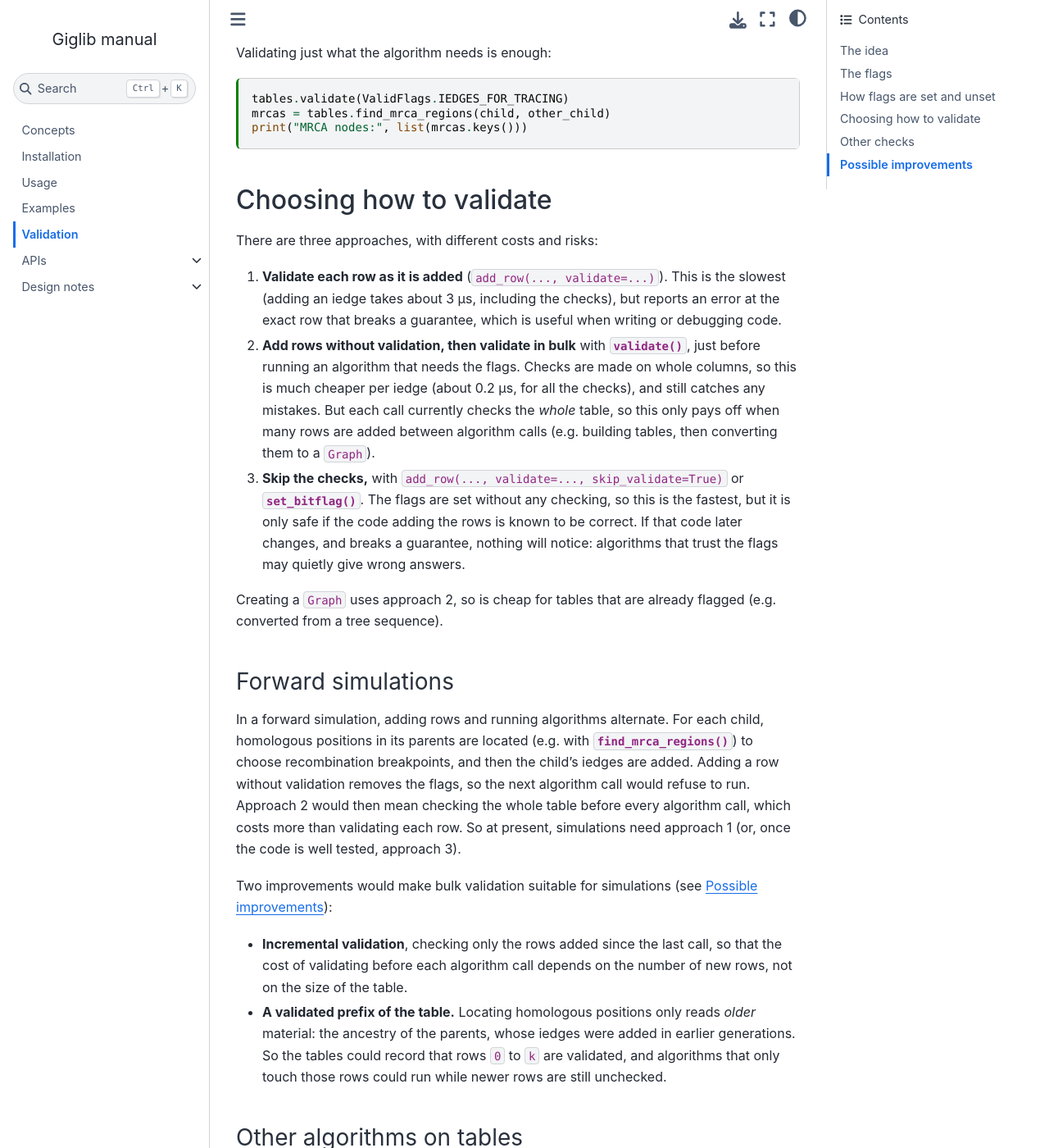
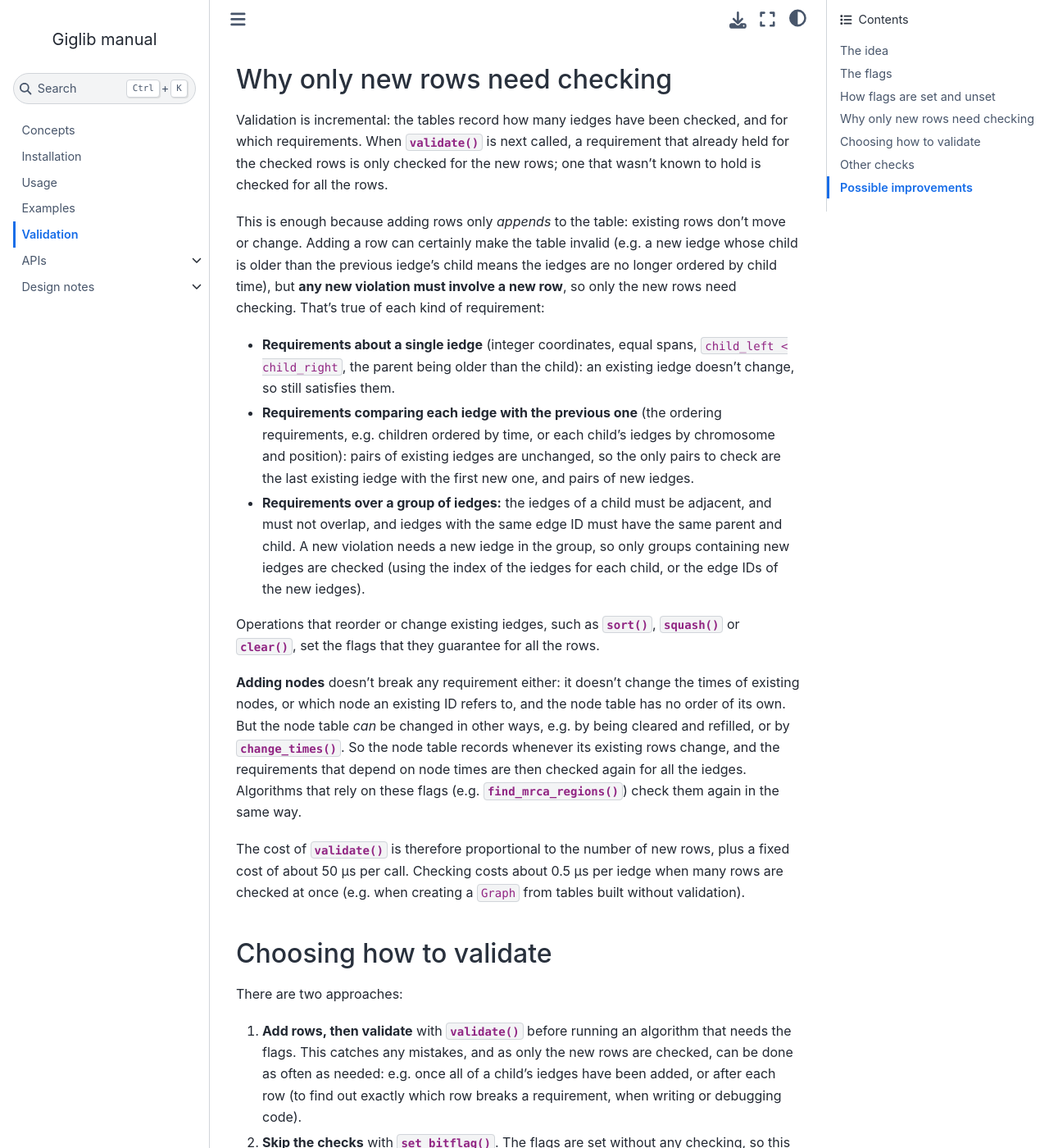
Before and after one commit to hyanwong/giglib, a Jupyter Book: the page built from docs/validation.md, in a window 1280 px wide and 1400 px high, scrolled down 4522 px. Shown: the whole window at 82% size. Built offline with Jupyter Book 1.0.4 settings and Sphinx 7.4.7 and the Sphinx Book theme 1.1.4, drawn with Linux system fonts in a browser that asks for light colours; some of the changed text lies outside the part shown.

Commit message:
Validate iedges with one incremental implementation of the rules
Tables.validate() is now the only way the iedge validity rules are checked,
through a single implementation (Tables._check_iedges), and it only checks the
rows added since it was last called. Rules that depend on node times are
rechecked for all rows if the node table has been changed (other than by adding
rows), including by algorithms that rely on the flags.

- Remove per-row validation: the validate= and skip_validate= arguments of
  IEdgeTable.add_row() and append(), and Tables.add_iedge_row().
  IEdgeTable.set_bitflag() remains the way to mark rows valid without checking.
- IEdgeTable.add_row() always refuses non-integer values.
- The check that node IDs are valid moves from IEDGES_INTEGERS to
  IEDGES_PARENT_OLDER_THAN_CHILD. IEDGES_FROM_TSKIT now includes IEDGES_INTEGERS.
- Explain on the Validation page why only new rows need checking.

Co-Authored-By: Claude Opus 5.5 <noreply@anthropic.com>

````diff
--- a/docs/design/storage.md
+++ b/docs/design/storage.md
@@ -104,8 +104,9 @@ Tables and graphs maintain indexes, to avoid scanning whole tables:
 
 The iedges table has a bitmask of {class}`~giglib.ValidFlags`, each recording a guarantee about
 the table (e.g. that iedges for each child are sorted, or that parents are older than children).
-Rows can be checked as they are added (using `validate=` in `add_row`), or in bulk (using
-{meth}`~giglib.Tables.validate`, which works on whole columns), and each table algorithm checks for
+They are checked by {meth}`~giglib.Tables.validate`, which works on whole columns, and only checks
+the rows added since it was last called (the table records how many rows have been checked).
+Each table algorithm checks for
 the guarantees it needs, using `has_all_bitflags()`. Creating a `Graph` requires all of them. See
 {ref}`sec_validation`.
 
@@ -124,7 +125,7 @@ must preserve:
 |---|---|
 | Columns | Each column is available as a numpy array (e.g. `tables.iedges.child`), which cannot be edited in place |
 | Rows | `table[i]` returns a row object with named fields; `len(table)` is the number of rows |
-| Adding rows | `add_row()` returns the new row's ID, and (with `validate=`) checks the requested guarantees |
+| Adding rows | `add_row()` returns the new row's ID, and refuses non-integer iedge values |
 | Queries | Methods on tables return IDs (e.g. `ids_for_child`, `filter_nodes`); methods on a `Graph` return objects |
 | Validity | `ValidFlags`, `has_all_bitflags()`, `set_bitflag()` and `unset_bitflag()` |
 | Immutability | A `Graph`, and the tables it wraps, cannot be changed |
@@ -214,8 +215,7 @@ Keep the public contract above fixed, and replace the storage behind it graduall
 - Should the indexes currently built when a `Graph` is created (e.g. the parent index) be
   maintained by the tables instead?
 - Should bulk addition (`add_rows()`) be added to the current numpy storage, or wait for the
-  core? For nodes and individuals it is simple (grow once, assign whole columns), but iedges
-  need validation and index updates that are currently written one row at a time: should
-  `add_rows()` validate the new rows as a block, or only offer the guarantees that can be
-  checked cheaply?
+  core? For nodes and individuals it is simple (grow once, assign whole columns). For iedges,
+  validation already works on blocks of new rows (see {ref}`sec_validation_incremental`), but the
+  index of iedges for each child is updated one row at a time.
 - How should metadata be handled (e.g. schemas, as in _tskit_)?
--- a/docs/usage.md
+++ b/docs/usage.md
@@ -174,10 +174,10 @@ tables = gigl.Tables()
 root = tables.nodes.add_row(time=2)
 parent = tables.nodes.add_row(time=1)
 child = tables.nodes.add_row(time=0, flags=gigl.NODE_IS_SAMPLE)
-tables.add_iedge_row(parent, root, child_right=10)
-tables.add_iedge_row(child, parent, child_right=10)
+tables.iedges.add_row(parent, root, child_right=10)
+tables.iedges.add_row(child, parent, child_right=10)
 # a duplicated copy of parent positions 0-5
-tables.add_iedge_row(child, parent, child_left=10, child_right=15, parent_left=0, parent_right=5)
+tables.iedges.add_row(child, parent, child_left=10, child_right=15, parent_left=0, parent_right=5)
 for position, base in enumerate("ACGTACGTAC"):
     tables.mutations.add_row(root, position, base)  # ancestral states (with unknown times)
 tables.mutations.add_row(parent, 2, "T", time=1.5)
--- a/docs/validation.md
+++ b/docs/validation.md
@@ -48,8 +48,10 @@ that rely on it are to keep giving correct answers.
   but not e.g. the full canonical sort order.
 - **A {class}`~giglib.Graph` requires all the guarantees** ({data}`~giglib.ValidFlags.GIG`).
   Creating one checks any guarantees that are not already flagged, and then freezes the tables.
-- **Guarantees can be checked as rows are added**, one row at a time, or **later, in bulk**, with
-  {meth}`~giglib.Tables.validate`.
+- **Guarantees are checked with {meth}`~giglib.Tables.validate`,** which only checks the rows
+  added since it was last called, so it is cheap to call often (see
+  {ref}`sec_validation_incremental`). Adding rows makes no checks (apart from refusing
+  non-integer values).
 
 The flags currently only concern the iedges table, as that is where the important guarantees
 are (see {ref}`sec_validation_other` for the other checks).
@@ -60,11 +62,11 @@ Each flag records one guarantee about the iedges table:
 
 | Flag | Guarantees | Needs node times? |
 |---|---|---|
-| `IEDGES_INTEGERS` | All values are integers, and node IDs and coordinates are non-negative (chromosome IDs may be negative, e.g. for circular chromosomes, and the edge ID may be `NULL`) | |
+| `IEDGES_INTEGERS` | Coordinates are non-negative. (All values are integers, as adding a row refuses others. Chromosome IDs may be negative, e.g. for circular chromosomes, and the edge ID may be `NULL`.) | |
 | `IEDGES_INTERVALS` | Each iedge's child and parent intervals have the same length | |
 | `IEDGES_CHILD_INTERVAL_POSITIVE` | `child_left < child_right` (only parent intervals can be reversed, for inversions) | |
 | `IEDGES_FOR_CHILD_NONOVERLAPPING` | Each position of a child's chromosome has at most one parent | |
-| `IEDGES_PARENT_OLDER_THAN_CHILD` | Every parent is older than its child (so the graph is acyclic), and both are nodes in the node table | yes |
+| `IEDGES_PARENT_OLDER_THAN_CHILD` | Every parent is older than its child (so the graph is acyclic), and both are nodes in the node table (i.e. the node IDs are valid) | yes |
 | `IEDGES_SAME_PARENT_CHILD_FOR_EDGE` | iedges with the same edge ID have the same parent and child | |
 | `IEDGES_FOR_CHILD_ADJACENT` | The iedges for each child are next to each other in the table | |
 | `IEDGES_FOR_CHILD_PRIMARY_ORDER_CHR_ASC` | ... and ordered by chromosome | |
@@ -111,55 +113,47 @@ child = tables.nodes.add_row(0, flags=gigl.NODE_IS_SAMPLE)
 print(tables.iedges.flags == ValidFlags.GIG)  # an empty table satisfies everything
 ```
 
-**Adding a row without validation** removes all the iedge flags, as the table can no longer
-guarantee anything:
+**Adding a row** makes no checks (apart from refusing non-integer values), so the table can no
+longer guarantee anything, and the iedge flags are removed:
 
 ```{code-cell}
 tables.iedges.add_row(child, parent, child_right=100)
 print(tables.iedges.flags == 0)
 ```
 
-**Adding a row with validation** checks the requested guarantees for that row, and keeps them
-(if they held before). Guarantees that need node times must be checked using
-{meth}`~giglib.Tables.add_iedge_row`, which can see the node table:
+**Validating** with {meth}`~giglib.Tables.validate` checks the requested guarantees (by default,
+all of them), setting the flag of each, and raising an error for the first that doesn't hold:
 
 ```{code-cell}
-tables.iedges.clear()
-tables.add_iedge_row(child, parent, child_right=100, validate=ValidFlags.GIG)
+tables.validate()
 print(tables.iedges.flags == ValidFlags.GIG)
 
+tables.iedges.add_row(child, parent, child_left=50, child_right=150)  # overlaps the first
 try:
-    tables.add_iedge_row(child, parent, child_left=50, child_right=150, validate=ValidFlags.GIG)
+    tables.validate()
 except ValueError as e:
     print("Error:", e)
 ```
 
-**Bulk validation** with {meth}`~giglib.Tables.validate` checks the whole table, setting the
-flag of each guarantee that holds, and raising an error for the first that doesn't. Guarantees
-that are already flagged are not checked again, unless `recheck=True`. The exception is the
-guarantees that depend on node times (e.g. parents being older than children), which are always
-checked again, as the node table can change without the iedges table knowing (e.g. by being
-cleared and refilled):
-
-```{code-cell}
-tables.iedges.add_row(child, parent, child_left=100, child_right=200)  # removes the flags
-tables.validate()  # checks everything, and sets all the flags again
-print(tables.iedges.flags == ValidFlags.GIG)
-```
+Validation only checks the rows added since it was last called (see
+{ref}`sec_validation_incremental`), so it is cheap to call after adding a few rows, however large
+the tables are.
 
 Other ways that flags are set:
 
 - {meth}`~giglib.Tables.sort` sorts the iedges, and sets the ordering flags.
 - {meth}`~giglib.Tables.from_tree_sequence` sets the flags guaranteed by a valid tree sequence
-  ({data}`~giglib.ValidFlags.IEDGES_FROM_TSKIT`), and checks integer coordinates as it adds rows.
-- {meth}`~giglib.tables.IEdgeTable.set_bitflag` sets flags *without checking anything*. It is a
-  promise, which algorithms then trust (see below). {meth}`~giglib.tables.IEdgeTable.unset_bitflag`
-  removes flags.
+  ({data}`~giglib.ValidFlags.IEDGES_FROM_TSKIT`).
+- {meth}`~giglib.tables.IEdgeTable.set_bitflag` sets flags for the whole table *without checking
+  anything*. It is a promise, which algorithms then trust (see below).
+  {meth}`~giglib.tables.IEdgeTable.unset_bitflag` removes flags.
 
 Algorithms refuse to run if the flags they need are missing, even if the tables happen to be
 valid, and the error names the missing flags:
 
 ```{code-cell}
+tables.iedges.clear()
+tables.iedges.add_row(child, parent, child_right=100)
 other_child = tables.nodes.add_row(0, flags=gigl.NODE_IS_SAMPLE)
 tables.iedges.add_row(other_child, parent, child_right=300)  # flags removed
 try:
@@ -176,28 +170,65 @@ mrcas = tables.find_mrca_regions(child, other_child)
 print("MRCA nodes:", list(mrcas.keys()))
 ```
 
+(sec_validation_incremental)=
+
+## Why only new rows need checking
+
+Validation is incremental: the tables record how many iedges have been checked, and for which
+requirements. When {meth}`~giglib.Tables.validate` is next called, a requirement that already held
+for the checked rows is only checked for the new rows; one that wasn't known to hold is checked
+for all the rows.
+
+This is enough because adding rows only *appends* to the table: existing rows don't move or
+change. Adding a row can certainly make the table invalid (e.g. a new iedge whose child is older
+than the previous iedge's child means the iedges are no longer ordered by child time), but **any
+new violation must involve a new row**, so only the new rows need checking. That's true of each
+kind of requirement:
+
+- **Requirements about a single iedge** (integer coordinates, equal spans,
+  `child_left < child_right`, the parent being older than the child): an existing iedge doesn't
+  change, so still satisfies them.
+- **Requirements comparing each iedge with the previous one** (the ordering requirements, e.g.
+  children ordered by time, or each child's iedges by chromosome and position): pairs of existing
+  iedges are unchanged, so the only pairs to check are the last existing iedge with the first new
+  one, and pairs of new iedges.
+- **Requirements over a group of iedges:** the iedges of a child must be adjacent, and must not
+  overlap, and iedges with the same edge ID must have the same parent and child. A new violation
+  needs a new iedge in the group, so only groups containing new iedges are checked (using the
+  index of the iedges for each child, or the edge IDs of the new iedges).
+
+Operations that reorder or change existing iedges, such as {meth}`~giglib.Tables.sort`,
+{meth}`~giglib.tables.IEdgeTable.squash` or {meth}`~giglib.tables.IEdgeTable.clear`, set the
+flags that they guarantee for all the rows.
+
+**Adding nodes** doesn't break any requirement either: it doesn't change the times of existing
+nodes, or which node an existing ID refers to, and the node table has no order of its own. But
+the node table *can* be changed in other ways, e.g. by being cleared and refilled, or by
+{meth}`~giglib.Tables.change_times`. So the node table records whenever its existing rows
+change, and the requirements that depend on node times are then checked again for all the iedges.
+Algorithms that rely on these flags (e.g. {meth}`~giglib.Tables.find_mrca_regions`) check them
+again in the same way.
+
+The cost of {meth}`~giglib.Tables.validate` is therefore proportional to the number of new rows,
+plus a fixed cost of about 50 µs per call. Checking costs about 0.5 µs per iedge when many rows are
+checked at once (e.g. when creating a `Graph` from tables built without validation).
+
 (sec_validation_choosing)=
 
 ## Choosing how to validate
 
-There are three approaches, with different costs and risks:
+There are two approaches:
 
-1. **Validate each row as it is added** (`add_row(..., validate=...)`). This is the slowest
-   (adding an iedge takes about 3 µs, including the checks), but reports an error at the exact
-   row that breaks a guarantee, which is useful when writing or debugging code.
-2. **Add rows without validation, then validate in bulk** with {meth}`~giglib.Tables.validate`,
-   just before running an algorithm that needs the flags. Checks are made on whole columns, so
-   this is much cheaper per iedge (about 0.2 µs, for all the checks), and still catches any
-   mistakes. But each call currently checks the *whole* table, so this only pays off when many
-   rows are added between algorithm calls (e.g. building tables, then converting them to a
-   `Graph`).
-3. **Skip the checks,** with `add_row(..., validate=..., skip_validate=True)` or
-   {meth}`~giglib.tables.IEdgeTable.set_bitflag`. The flags are set without any checking, so this
-   is the fastest, but it is only safe if the code adding the rows is known to be correct. If that
-   code later changes, and breaks a guarantee, nothing will notice: algorithms that trust the
-   flags may quietly give wrong answers.
+1. **Add rows, then validate** with {meth}`~giglib.Tables.validate` before running an algorithm
+   that needs the flags. This catches any mistakes, and as only the new rows are checked, can be
+   done as often as needed: e.g. once all of a child's iedges have been added, or after each row
+   (to find out exactly which row breaks a requirement, when writing or debugging code).
+2. **Skip the checks** with {meth}`~giglib.tables.IEdgeTable.set_bitflag`. The flags are set
+   without any checking, so this avoids the cost of validating, but it is only safe if the code
+   adding the rows is known to be correct. If that code later changes, and breaks a guarantee,
+   nothing will notice: algorithms that trust the flags may quietly give wrong answers.
 
-Creating a `Graph` uses approach 2, so is cheap for tables that are already flagged (e.g.
+Creating a `Graph` uses approach 1, so is cheap for tables that are already validated (e.g.
 converted from a tree sequence).
 
 ### Forward simulations
@@ -205,21 +236,14 @@ converted from a tree sequence).
 In a forward simulation, adding rows and running algorithms alternate. For each child,
 homologous positions in its parents are located (e.g. with
 {meth}`~giglib.Tables.find_mrca_regions`) to choose recombination breakpoints, and then the
-child's iedges are added. Adding a row without validation removes the
-flags, so the next algorithm call would refuse to run. Approach 2 would then mean checking the
-whole table before every algorithm call, which costs more than validating each row. So at present,
-simulations need approach 1 (or, once the code is well tested, approach 3).
+child's iedges are added. Validating after adding each child's iedges only checks those iedges,
+so the cost doesn't grow as the tables grow.
 
-Two improvements would make bulk validation suitable for simulations (see
-{ref}`sec_validation_improvements`):
-
-- **Incremental validation**, checking only the rows added since the last call, so that the cost
-  of validating before each algorithm call depends on the number of new rows, not on the size of
-  the table.
-- **A validated prefix of the table.** Locating homologous positions only reads *older* material:
-  the ancestry of the parents, whose iedges were added in earlier generations. So the tables could
-  record that rows `0` to `k` are validated, and algorithms that only touch those rows could run
-  while newer rows are still unchecked.
+The fixed cost of each call to {meth}`~giglib.Tables.validate` could be avoided with a
+**validated prefix** of the table (see {ref}`sec_validation_improvements`). Locating homologous
+positions only reads *older* material: the ancestry of the parents, whose iedges were added in
+earlier generations. So algorithms that only read rows that have been validated could run while
+newer rows are still unchecked.
 
 ### Other algorithms on tables
 
@@ -230,7 +254,7 @@ need, and the flags they leave on their output:
 |---|---|---|
 | {meth}`~giglib.Tables.sample_resolve` | `IEDGES_FOR_TRACING` | the input's order-independent flags, plus the ordering flags (from sorting) |
 | {meth}`~giglib.Tables.decapitate` | none, unless there are mutations to keep (with the default `discard_old_mutations=False`), when the tables must form a valid GIG | the input's order-independent flags, plus the ordering flags |
-| {meth}`~giglib.Tables.remove_non_ancestral_nodes` | `IEDGES_INTEGERS` | all the flags |
+| {meth}`~giglib.Tables.remove_non_ancestral_nodes` | `IEDGES_PARENT_OLDER_THAN_CHILD` (so that node IDs are valid) | all the flags |
 | {meth}`~giglib.Tables.sort` | (none) | adds the ordering flags |
 
 The "order-independent" flags ({data}`~giglib.ValidFlags.IEDGES_ORDER_INDEPENDENT`) are the
@@ -239,7 +263,7 @@ interval (at integer positions, with the child and parent intervals trimmed to c
 positions), with node times unchanged. An example is that parents are older than children.
 `sample_resolve()` and `decapitate()` build their output from the input iedges in this way, so
 they keep any of these flags that the input had ({issue}`181`). Those that depend on node times
-are rechecked first, in case the node table has changed since they were set.
+are rechecked first if the node table has changed since they were checked.
 
 So, given valid tables, they give valid tables, and algorithms such as
 {meth}`~giglib.Tables.find_mrca_regions` can be run straight after simplifying, without
@@ -249,14 +273,6 @@ before running algorithms that need them.
 
 Locating homologous positions efficiently is also the purpose of the proposed "homology table"
 ({issue}`140`; see {ref}`sec_design_simplification`), which would need the same guarantees.
-
-Until then, approach 1 is recommended while developing, and approach 2 wherever many rows are
-added at once. Approach 3 is best avoided unless the speed is really needed.
-
-One thing can *only* be checked as rows are added: whether values are integers. Iedge
-coordinates and IDs are stored as integers, so a non-integer value (e.g. `10.5`) is silently
-truncated when added. Validating `IEDGES_INTEGERS` in bulk can therefore only check that the
-stored node IDs and coordinates are non-negative.
 
 (sec_validation_other)=
 
@@ -274,23 +290,9 @@ mutations are planned ({issue}`182`):
 
 ## Possible improvements
 
-- **Incremental bulk validation:** {meth}`~giglib.Tables.validate` could check only the rows
-  added since it was last called. Most checks only need the new rows and the row before them (the
-  edge ID check is the exception), so this would make approach 2 cost little more than the rows
-  being added, even when called before every algorithm in a simulation.
-- **A validated prefix:** recording which rows are validated (rather than flags for the whole
-  table), so that algorithms that only read older rows can run while newer rows are unchecked
-  (see {ref}`sec_validation_choosing`).
-- **Retiring `skip_validate`:** if incremental validation makes approach 2 fast enough in
-  simulations, the option to set flags without checking could be removed, so that flags can only
-  be set by checking (or by an explicit `set_bitflag()`).
-- **Refusing non-integer values** when rows are added without validation, so that
-  `IEDGES_INTEGERS` can be fully checked in bulk.
-- **Tracking changes to the node table:** clearing and refilling the node table can break the
-  guarantees that depend on node times. {meth}`~giglib.Tables.validate` (and so creating a
-  `Graph`) always checks these again, but algorithms that only look at the flags (e.g.
-  {meth}`~giglib.Tables.find_mrca_regions`) do not. Changes to the node table could instead
-  remove those flags from the iedges table.
+- **A validated prefix:** using the record of which rows are validated, so that algorithms that
+  only read older rows can run while newer rows are unchecked (see
+  {ref}`sec_validation_choosing`).
 - **Keeping flags through future table algorithms:** like `sample_resolve()` and `decapitate()`,
   node-removing simplification should keep the flags that its output satisfies by construction.
 - **More flags:** for mutations ({issue}`182`), e.g. that their times are valid and in order,
````
Also changed, not shown: README.md (+3 -3 lines), 7 other files.
